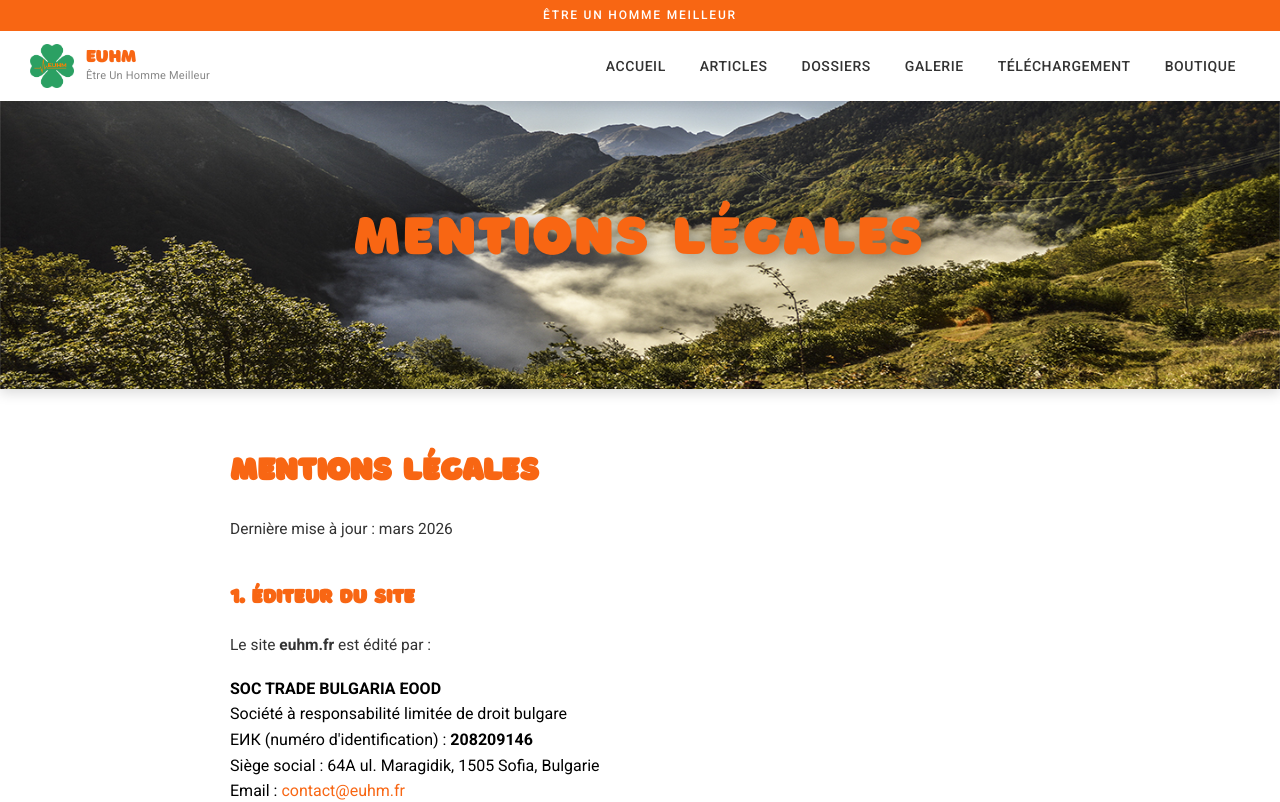
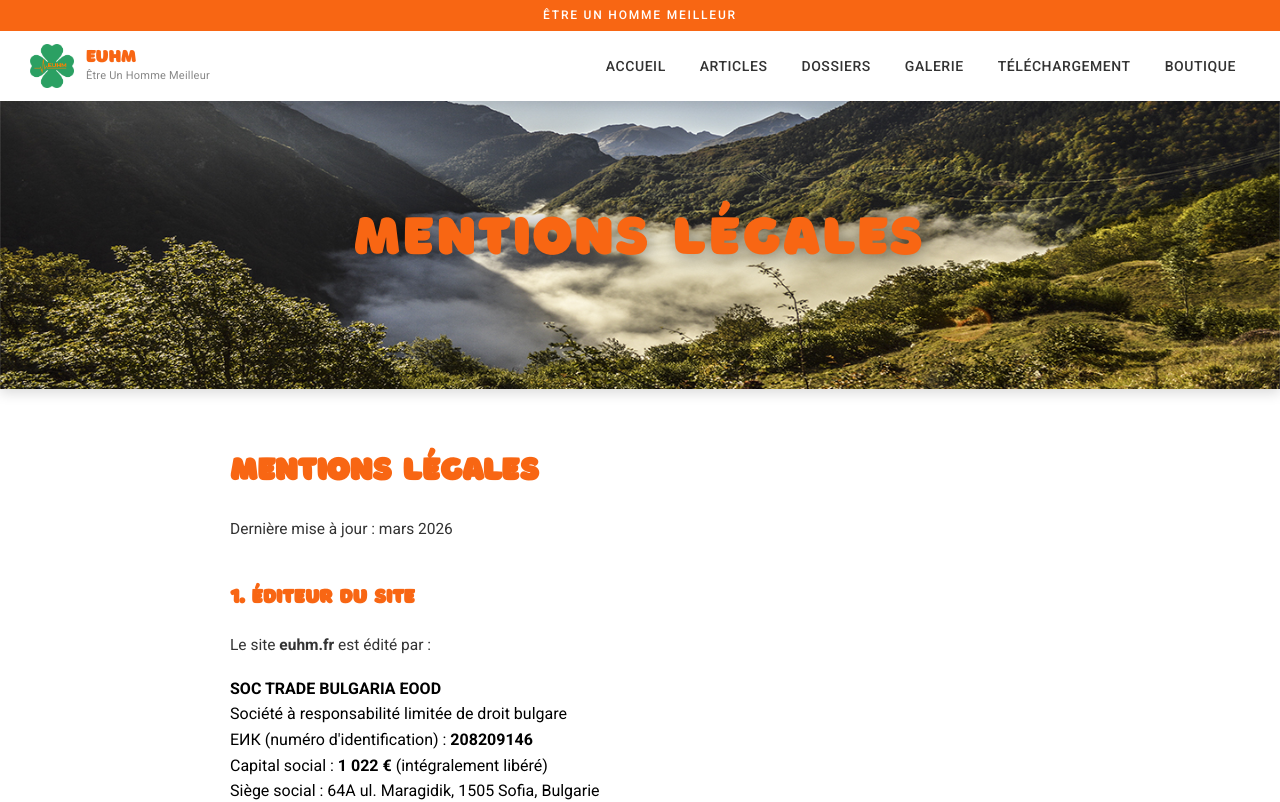
Before and after one commit to sims8134/euhm_2026, a Next.js app: page /mentions-legales in a window 1280 px wide. Shown: the top 802 px of the page. Built offline with nearby package versions, Linux system fonts and the light colour scheme.

Commit message:
add capital social to mentions légales

```diff
--- a/app/mentions-legales/page.tsx
+++ b/app/mentions-legales/page.tsx
@@ -17,11 +17,12 @@ export default function MentionsLegalesPage() {
             <h2>1. Éditeur du site</h2>
             <p>Le site <strong>euhm.fr</strong> est édité par :</p>
             <div className="highlight-box">
-              <strong>SOC TRADE BULGARIA EOOD</strong><br />
-              Société à responsabilité limitée de droit bulgare<br />
-              ЕИК (numéro d&apos;identification) : <strong>208209146</strong><br />
-              Siège social : 64A ul. Maragidik, 1505 Sofia, Bulgarie<br />
-              Email : <a href="mailto:contact@euhm.fr">contact@euhm.fr</a>
+           <strong>SOC TRADE BULGARIA EOOD</strong><br />
+            Société à responsabilité limitée de droit bulgare<br />
+            ЕИК (numéro d&apos;identification) : <strong>208209146</strong><br />
+            Capital social : <strong>1 022 €</strong> (intégralement libéré)<br />
+            Siège social : 64A ul. Maragidik, 1505 Sofia, Bulgarie<br />
+            Email : <a href="mailto:contact@euhm.fr">contact@euhm.fr</a>
             </div>
           </div>
 
```
